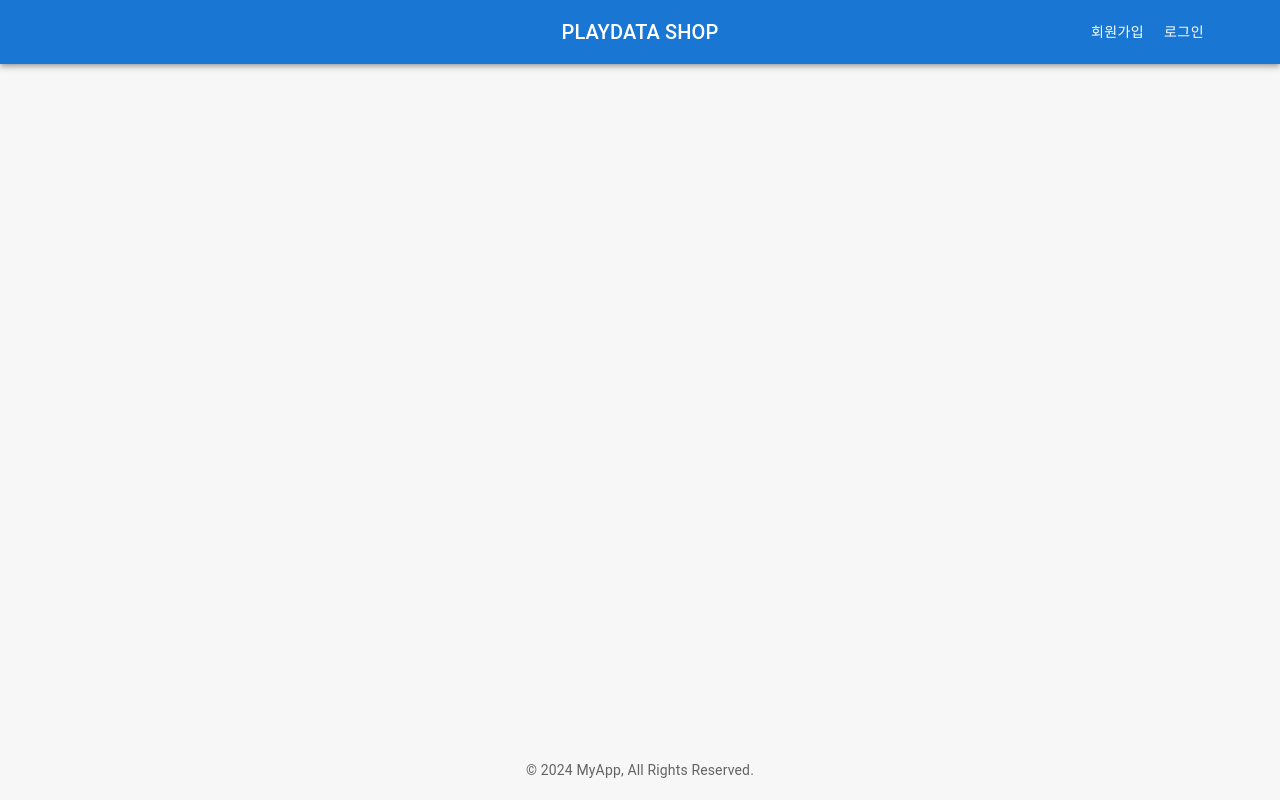
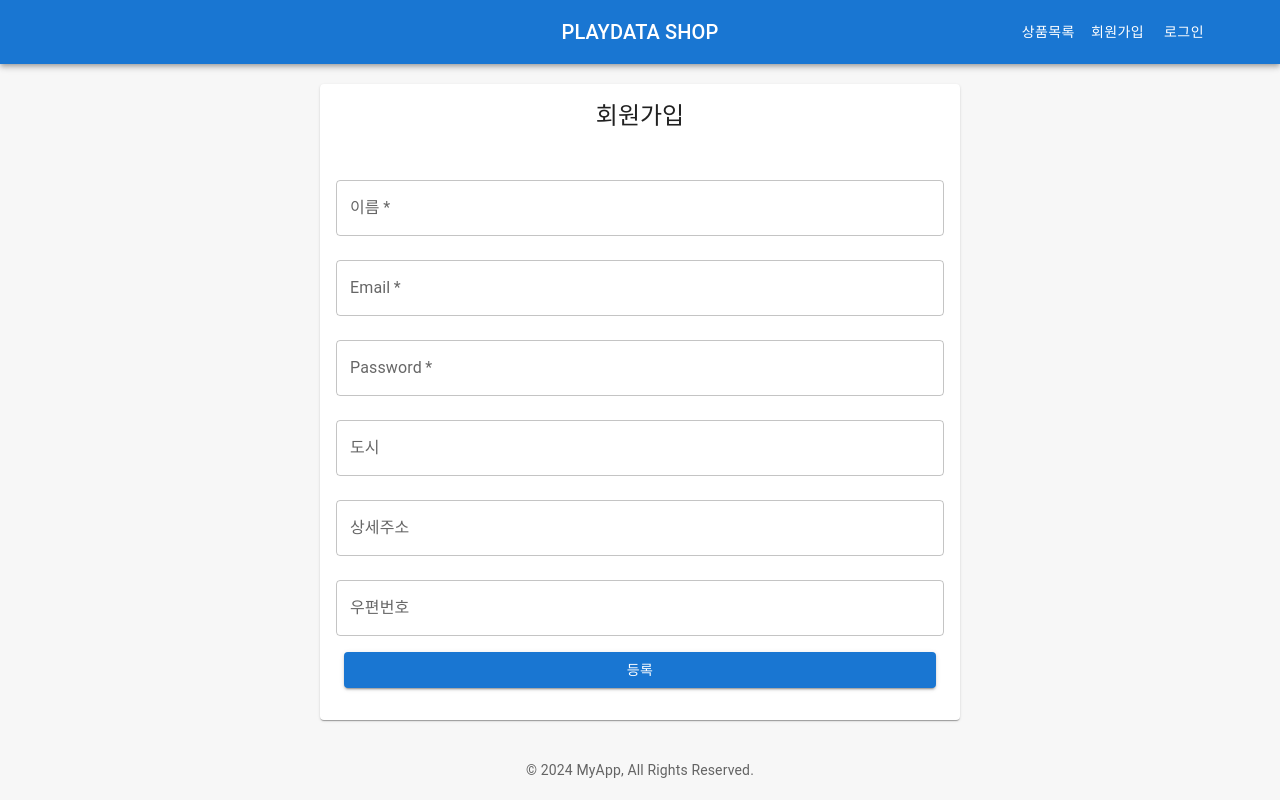
Before and after one commit to LeeKM321/orderservice-front, a React (Create React App) app: page /member/create in a window 1280 px wide. Built offline with nearby package versions, Linux system fonts and the light colour scheme.

Commit message:
회원가입, 로그인 기능 구현.  Header 메뉴 동적 렌더링 (회원 여부, 관리자 여부)

```diff
--- a/src/App.js
+++ b/src/App.js
@@ -3,18 +3,25 @@ import Header from './components/Header';
 import Footer from './components/Footer';
 import Home from './components/Home';
 import { Route, Routes } from 'react-router-dom';
+import MemberCreate from './components/MemberCreate';
+import LoginPage from './components/LoginPage';
+import { AuthContextProvider } from './context/UserContext';
 
 function App() {
   return (
+    <AuthContextProvider>
       <div className='App'>
         <Header />
         <div className='content-wrapper'>
           <Routes>
             <Route path='/' element={<Home />} />
+            <Route path='/member/create' element={<MemberCreate />} />
+            <Route path='/login' element={<LoginPage />} />
           </Routes>
         </div>
         <Footer />
       </div>
+    </AuthContextProvider>
   );
 }
 
--- a/src/components/Header.js
+++ b/src/components/Header.js
@@ -7,10 +7,20 @@ import {
   Toolbar,
   Typography,
 } from '@mui/material';
-import React from 'react';
-import { Link } from 'react-router-dom';
+import React, { useContext } from 'react';
+import { Link, useNavigate } from 'react-router-dom';
+import AuthContext from '../context/UserContext';
 
 const Header = () => {
+  const { isLoggedIn, onLogout, userRole } = useContext(AuthContext);
+  const navigate = useNavigate();
+
+  const handleLogout = () => {
+    onLogout();
+    alert('로그아웃 완료!');
+    navigate('/');
+  };
+
   return (
     <AppBar position='static'>
       <Toolbar>
@@ -21,7 +31,21 @@ const Header = () => {
               item
               xs={4}
               style={{ display: 'flex', justifyContent: 'flex-start' }}
-            ></Grid>
+            >
+              {userRole === 'ADMIN' && (
+                <>
+                  <Button color='inherit' component={Link} to='/member/list'>
+                    회원관리
+                  </Button>
+                  <Button color='inherit' component={Link} to='/product/manage'>
+                    상품관리
+                  </Button>
+                  <Button color='inherit' href='/order/list'>
+                    실시간주문 ()
+                  </Button>
+                </>
+              )}
+            </Grid>
 
             {/* 가운데 메뉴 */}
             <Grid item xs={4} style={{ textAlign: 'center' }}>
@@ -36,6 +60,20 @@ const Header = () => {
               xs={4}
               style={{ display: 'flex', justifyContent: 'flex-end' }}
             >
+              {isLoggedIn && (
+                <>
+                  <Button color='inherit' component={Link} to='/order/cart'>
+                    장바구니
+                  </Button>
+                  <Button color='inherit' component={Link} to='/mypage'>
+                    마이페이지
+                  </Button>
+                </>
+              )}
+              <Button color='inherit' component={Link} to='/product/list'>
+                상품목록
+              </Button>
+              {!isLoggedIn && (
                 <>
                   <Button color='inherit' component={Link} to='/member/create'>
                     회원가입
@@ -44,6 +82,12 @@ const Header = () => {
                     로그인
                   </Button>
                 </>
+              )}
+              {isLoggedIn && (
+                <Button color='inherit' onClick={handleLogout}>
+                  로그아웃
+                </Button>
+              )}
             </Grid>
           </Grid>
         </Container>
--- /dev/null
+++ b/src/components/LoginPage.js
@@ -0,0 +1,115 @@
+import {
+  Button,
+  Card,
+  CardContent,
+  CardHeader,
+  Dialog,
+  Grid,
+  TextField,
+} from '@mui/material';
+import React, { useContext, useState } from 'react';
+import { useNavigate } from 'react-router-dom';
+import AuthContext from '../context/UserContext';
+import { jwtDecode } from 'jwt-decode';
+
+const LoginPage = () => {
+  const [email, setEmail] = useState('');
+  const [password, setPassword] = useState('');
+
+  const navigate = useNavigate();
+
+  const { onLogin } = useContext(AuthContext);
+
+  const doLogin = async () => {
+    const loginData = {
+      email,
+      password,
+    };
+
+    const res = await fetch(
+      `${process.env.REACT_APP_API_BASE_URL}/user/doLogin`,
+      {
+        method: 'POST',
+        headers: {
+          'Content-type': 'application/json',
+        },
+        body: JSON.stringify(loginData),
+      },
+    );
+
+    if (res.status === 200) {
+      alert('로그인 성공!');
+      const data = await res.json();
+      const token = data.result.token;
+      const id = data.result.id;
+      const role = jwtDecode(token).role;
+
+      onLogin(token, id, role);
+      navigate('/');
+    } else {
+      const data = await res.json();
+      alert(data.statusMessage);
+    }
+  };
+
+  return (
+    <Grid container justifyContent='center'>
+      <Grid item xs={12} sm={6} md={4}>
+        <Card>
+          <CardHeader title='로그인' style={{ textAlign: 'center' }} />
+          <CardContent>
+            <form
+              onSubmit={(e) => {
+                e.preventDefault();
+                doLogin();
+              }}
+            >
+              <TextField
+                label='Email'
+                type='email'
+                value={email}
+                onChange={(e) => setEmail(e.target.value)}
+                fullWidth
+                margin='normal'
+                required
+              />
+              <TextField
+                label='Password'
+                type='password'
+                value={password}
+                onChange={(e) => setPassword(e.target.value)}
+                fullWidth
+                margin='normal'
+                required
+              />
+              <Grid container spacing={2}>
+                <Grid item xs={6}>
+                  <Button color='secondary' fullWidth>
+                    비밀번호 변경
+                  </Button>
+                </Grid>
+                <Grid item xs={6}>
+                  <Button
+                    type='submit'
+                    color='primary'
+                    variant='contained'
+                    fullWidth
+                  >
+                    로그인
+                  </Button>
+                </Grid>
+              </Grid>
+            </form>
+          </CardContent>
+        </Card>
+      </Grid>
+
+      {/* 비밀번호 변경 모달 */}
+      {/* <Dialog open={resetPassword} onClose={() => setResetPassword(false)}>
+        <ResetPasswordModal handleClose={() => setResetPassword(false)} />
+      </Dialog> */}
+    </Grid>
+  );
+};
+
+export default LoginPage;
--- /dev/null
+++ b/src/components/MemberCreate.js
@@ -0,0 +1,131 @@
+import {
+  Button,
+  Card,
+  CardActions,
+  CardContent,
+  CardHeader,
+  Grid,
+  TextField,
+} from '@mui/material';
+import React, { useState } from 'react';
+import { useNavigate } from 'react-router-dom';
+
+const MemberCreate = () => {
+  const [name, setName] = useState('');
+  const [email, setEmail] = useState('');
+  const [password, setPassword] = useState('');
+  const [city, setCity] = useState('');
+  const [street, setStreet] = useState('');
+  const [zipcode, setZipcode] = useState('');
+
+  const navigate = useNavigate();
+
+  const memberCreate = async (e) => {
+    e.preventDefault();
+
+    const registerData = {
+      name,
+      email,
+      password,
+      address: {
+        city,
+        street,
+        zipCode: zipcode,
+      },
+    };
+
+    const res = await fetch(
+      `${process.env.REACT_APP_API_BASE_URL}/user/create`,
+      {
+        method: 'POST',
+        headers: {
+          'Content-type': 'application/json',
+        },
+        body: JSON.stringify(registerData),
+      },
+    );
+
+    if (res.status === 201) {
+      alert('회원 가입 성공! 환영합니다!');
+      navigate('/');
+    } else {
+      const data = await res.json();
+      console.log(data);
+
+      alert(data.statusMessage);
+    }
+  };
+
+  return (
+    <Grid container justifyContent='center'>
+      <Grid item xs={12} sm={8} md={6}>
+        <Card>
+          <CardHeader title='회원가입' style={{ textAlign: 'center' }} />
+          <CardContent>
+            <form onSubmit={memberCreate}>
+              <TextField
+                label='이름'
+                value={name}
+                onChange={(e) => setName(e.target.value)}
+                fullWidth
+                margin='normal'
+                required
+              />
+              <TextField
+                label='Email'
+                type='email'
+                value={email}
+                onChange={(e) => setEmail(e.target.value)}
+                fullWidth
+                margin='normal'
+                required
+              />
+              <TextField
+                label='Password'
+                type='password'
+                value={password}
+                onChange={(e) => setPassword(e.target.value)}
+                fullWidth
+                margin='normal'
+                required
+              />
+              <TextField
+                label='도시'
+                value={city}
+                onChange={(e) => setCity(e.target.value)}
+                fullWidth
+                margin='normal'
+              />
+              <TextField
+                label='상세주소'
+                value={street}
+                onChange={(e) => setStreet(e.target.value)}
+                fullWidth
+                margin='normal'
+              />
+              <TextField
+                label='우편번호'
+                value={zipcode}
+                onChange={(e) => setZipcode(e.target.value)}
+                fullWidth
+                margin='normal'
+              />
+              <CardActions>
+                <Button
+                  type='submit'
+                  color='primary'
+                  variant='contained'
+                  fullWidth
+                >
+                  등록
+                </Button>
+              </CardActions>
+            </form>
+          </CardContent>
+        </Card>
+      </Grid>
+    </Grid>
+  );
+};
+
+export default MemberCreate;
--- /dev/null
+++ b/src/context/UserContext.js
@@ -0,0 +1,57 @@
+import React, { useEffect, useState } from 'react';
+
+// UserContext 생성 (새로운 전역 컨텍스트 생성)
+
+const AuthContext = React.createContext({
+  isLoggedIn: false, // 로그인 했는지의 여부
+  onLogin: () => {},
+  onLogout: () => {},
+  userRole: '',
+});
+
+// 위에서 생성한 Context 제공하는 Provider 선언.
+// 이 Provider를 통해 자식 컴포넌트(consumer)에게 인증 상태와 관련된 값, 함수를 전달할 수 있음.
+export const AuthContextProvider = (props) => {
+  const [isLoggedIn, setIsLoggedIn] = useState(false);
+  const [userRole, setUserRole] = useState('');
+
+  // 로그인 핸들러
+  const loginHandler = (token, id, role) => {
+    // 백엔드가 응답한 JSON 인증 정보를 클라이언트쪽에 보관하자.
+    localStorage.setItem('ACCESS_TOKEN', token);
+    localStorage.setItem('USER_ID', id);
+    localStorage.setItem('USER_ROLE', role);
+
+    setIsLoggedIn(true);
+    setUserRole(role);
+  };
+
+  // 로그아웃 핸들러
+  const logoutHandler = () => {
+    localStorage.clear(); // 로컬스토리지 내용 전체 삭제
+    setIsLoggedIn(false);
+    setUserRole('');
+  };
+
+  useEffect(() => {
+    if (localStorage.getItem('ACCESS_TOKEN')) {
+      setIsLoggedIn(true);
+      setUserRole(localStorage.getItem('USER_ROLE'));
+    }
+  }, []);
+
+  return (
+    <AuthContext.Provider
+      value={{
+        isLoggedIn,
+        onLogin: loginHandler,
+        onLogout: logoutHandler,
+        userRole,
+      }}
+    >
+      {props.children}
+    </AuthContext.Provider>
+  );
+};
+
+export default AuthContext;
```
Also changed, not shown: .eslintrc.json, 1 other file (tests, documents, lock files or other folders). Lines whose indentation alone changed are shown as unchanged.
